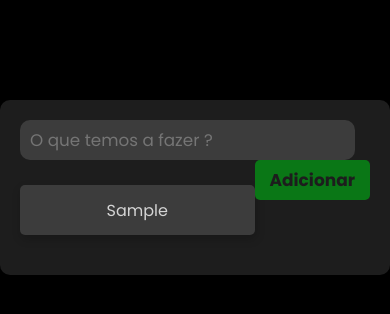
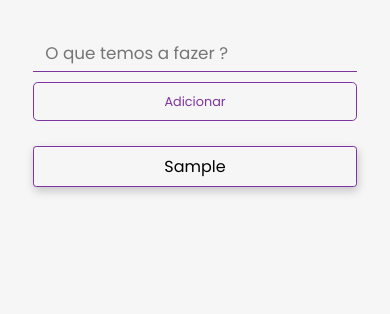
Before and after one commit to philipe-frazao/To-do-list.github.io, a plain HTML site: page index.html in a window 390 px wide. Both pictures are taken after typing "Sample" into the empty fields and a click on the button "Adicionar". Drawn offline with Linux system fonts and the light colour scheme.

Commit message:
troca de cores e estilos e manutenção

```diff
--- a/scripts.js
+++ b/scripts.js
@@ -5,6 +5,7 @@ const listCompleta = document.querySelector(".list-task");
 let minhaListaDeItens = [];
 
 function adicionarNovaTarefa() {
+  if (input.value.trim() !== "") {
     minhaListaDeItens.push({
       tarefa: input.value,
       concluida: false
@@ -13,6 +14,9 @@ function adicionarNovaTarefa() {
     input.value = "";
 
     mostrarTarefas();
+  } else {
+    alert("Por favor, insira uma tarefa antes de adicionar!");
+  }
 }
 
 function mostrarTarefas() {
@@ -23,11 +27,11 @@ function mostrarTarefas() {
       novaLi +
       `
             <li class="task ${item.concluida && "done"}">
-            <i class="fa-solid fa-check" onclick="concluirTarefas(${index})"></i>
+            <i class="check fa-solid fa-check" onclick="concluirTarefas(${index})"></i>
 
             <p>${item.tarefa}</p>
 
-            <i class="fa-solid fa-trash" onclick="deletarItem(${index})"></i>
+            <i class="trash fa-solid fa-trash" onclick="deletarItem(${index})"></i>
 
             </li>
         `;
--- a/style.css
+++ b/style.css
@@ -1,9 +1,9 @@
 @charset "UTF-8";
 
 :root {
-  --color-green-50: #0fbb23;
-  --color-green-100: #0c991d;
-  --color-green-150: #0a7716;
+  --color-purpple-50: #A700F5;
+  --color-purpple-100: #9522CA;
+  --color-purpple-150: #7E35A0;
 
   --color-light-50: #f6f6f6;
   --color-light-100: #d4d4d4;
@@ -12,6 +12,8 @@
   --color-dark-50: #3c3c3c;
   --color-dark-100: #1d1d1d;
   --color-dark-150: #000000;
+
+  --color-green-50: #81F59A;
 }
 
 * {
@@ -24,40 +26,44 @@
 
 body {
   display: flex;
-  position: relative;
-  background-color: var(--color-dark-150);
+  width: 100%;
+  height: 100vh;
+  background: linear-gradient(135deg, var(--color-purpple-150), var(--color-purpple-100), var(--color-purpple-50));
 }
 
 .container {
-  background-color: var(--color-dark-100);
-  width: 500px;
-  border-radius: 10px;
-  padding: 20px;
-  margin: 100px auto 0;
+  background-color: var(--color-light-50);
+  width: 30rem;
+  box-shadow: 0 0.3rem 0.2rem rgba(0, 0, 0, 0.15);
+  border-radius: 0.3rem;
+  padding: 1.5rem;
+  margin:  auto;
 }
 
 .input-task {
   border: none;
-  border-radius: 10px;
-  width: 335px;
-  height: 40px;
-  padding-left: 10px;
+  border-bottom: 0.1rem solid var(--color-purpple-150);
+  width: 20rem;
+  height: 2.4rem;
+  padding-left: 0.8rem;
   font-size: 1.05rem;
-  background-color: var(--color-dark-50);
-  color: var(--color-light-100);
+  background-color: var(--color-light-50);
+  color: var(--color-dark-150);
 }
 
+
 .button-add-task {
-  border: none;
-  border-radius: 5px;
-  height: 40px;
-  background-color: var(--color-green-150);
-  color: var(--color-dark-100);
-  font-size: 17px;
-  padding: 0 15px;
+  border: 0.1rem solid var(--color-purpple-150);
+  border-radius: 0.3rem;
+  height: 2.4rem;
+  background-color: transparent;
+  color: var(--color-purpple-150);
+  font-weight: 400;
+  font-size: 0.8rem;
+  padding: 0 1.2rem;
   float: right;
   cursor: pointer;
-  font-weight: 700;
+  transition: all 0.2s;
 }
 
 .button-add-task:hover {
@@ -75,24 +81,39 @@ body {
 }
 
 .task {
-  background-color: var(--color-dark-50);
-  color: var(--color-light-100);
+  background-color: transparent;
+  color: var(--color-dark-150);
   box-shadow: 1px 4px 10px rgba(0, 0, 0, 0.2);
-  height: 50px;
+  height: 2.6rem;
+  border: 0.01rem solid var(--color-purpple-150);
   display: flex;
   align-items: center;
   justify-content: space-between;
-  padding: 0 15px;
-  border-radius: 5px;
-  margin-bottom: 20px;
+  padding: 0 1.2rem;
+  border-radius: 0.2rem;
+  margin-bottom: 1.5rem;
   cursor: pointer;
 }
 
 i {
   opacity: 0;
-  transition: opacity 0.5s ease-in-out;
-  color: var(--color-light-100);
-  font-size: 1.2rem;
+  transition: opacity 0.3s ease-in-out;
+  color: var(--color-dark-150);
+  font-size: 1rem;
+}
+
+i.trash {
+  background-color: var(--color-light-50);
+  color: #EF3835;
+  padding: 0.4rem;
+  border-radius: 50%;
+}
+
+i.check {
+  background-color: var(--color-light-50);
+  color: #00F420;
+  padding: 0.4rem;
+  border-radius: 50%;
 }
 
 .task:hover i {
@@ -100,9 +121,41 @@ i {
 }
 
 .done {
-  background-color: var(--color-green-150);
+  background-color: var(--color-green-50);
 }
 
 .done p {
   text-decoration: line-through;
 }
+
+@media only screen and (max-width: 450px) {
+
+  .container {
+    display: flex;
+    flex-direction: column;
+    align-items: center;
+    width: 100%;
+    border-radius: 0;
+    height: 100vh;
+    margin: 0;
+  }
+
+  .input-task {
+    width: 95%;
+    margin: 10px;
+  }
+
+  .button-add-task {
+    width: 95%;
+  }
+
+  .list-task {
+    display: flex;
+    flex-direction: column;
+    align-items: center;
+  }
+
+  .task {
+    width: 95%;
+  }
+}
```
Also changed, not shown: img/checked.png (deleted), img/trash.png (deleted). Lines whose indentation alone changed are shown as unchanged.
